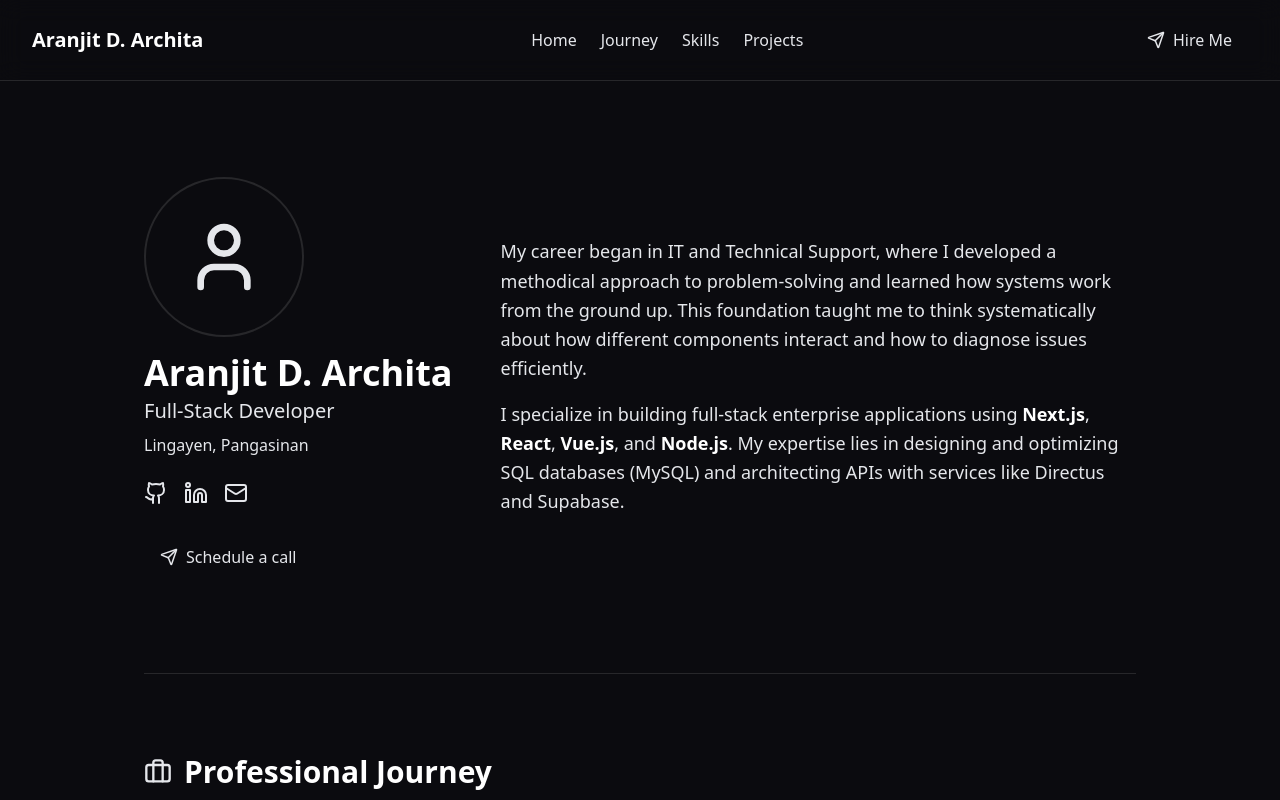
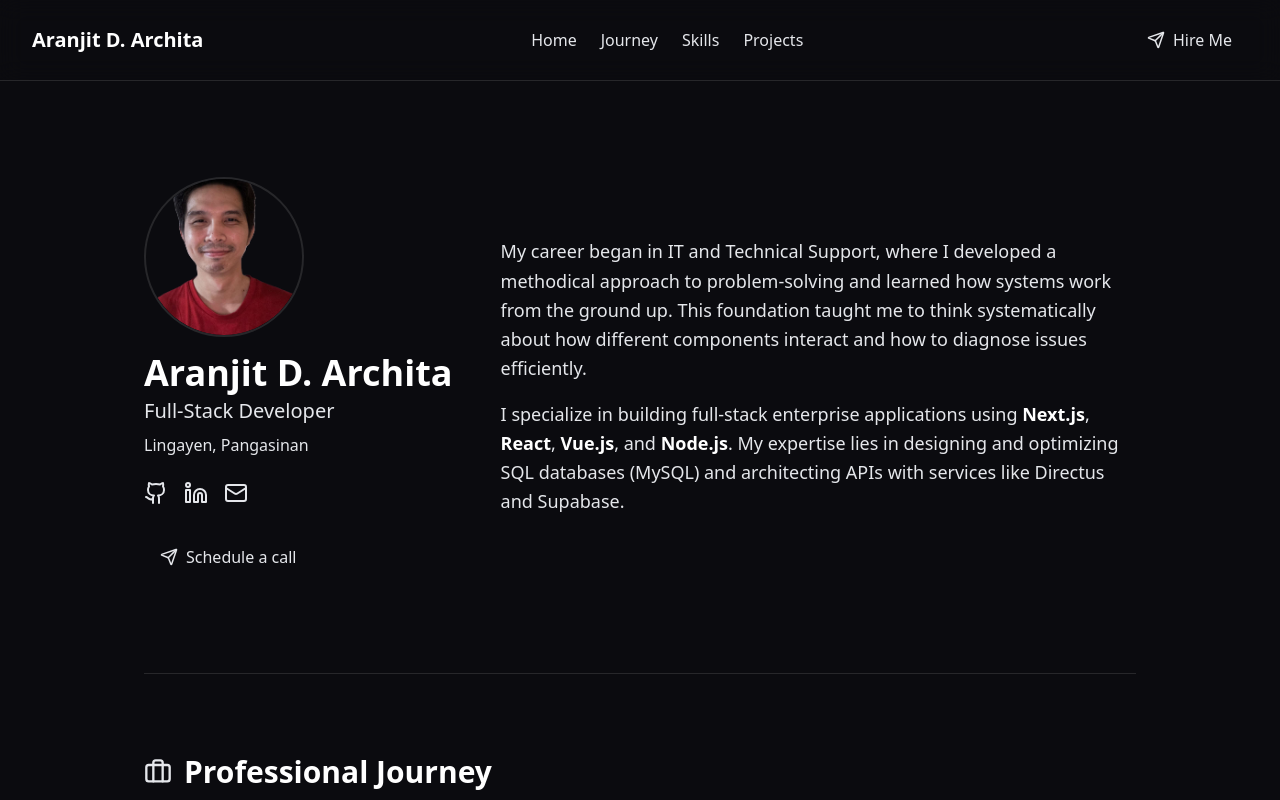
Before and after one commit to tijnara/online-portfolio, a Next.js app: page / in a window 1280 px wide. Shown: the top 800 px of the page. Built offline with nearby package versions, Linux system fonts and the light colour scheme.

Commit message:
Update Hero component to include profile image and improve layout

```diff
--- a/components/Hero.tsx
+++ b/components/Hero.tsx
@@ -1,17 +1,29 @@
-import { User, Linkedin, Github, Mail, Send } from 'lucide-react';
+"use client";
+
+import { Linkedin, Github, Mail, Send } from 'lucide-react';
 
 export function Hero() {
     return (
         <section id="home" className="py-24 flex flex-col md:flex-row items-center gap-12 border-b border-border">
             {/* Left Column */}
             <div className="flex flex-col items-center md:items-start text-center md:text-left">
-        {/* Placeholder for Profile Picture */}
-        <div className="w-40 h-40 rounded-full bg-card-solid border-2 border-card-solid-border flex items-center justify-center mb-4">
-          <User size={80} className="text-muted-foreground" />
+                {/* Profile Picture */}
+                <div
+                    className="w-40 h-40 rounded-full bg-card-solid border-2 border-card-solid-border flex items-center justify-center mb-4 overflow-hidden group"
+                    aria-label="Profile photo"
+                >
+                    <img
+                        src="/tijnara.png"
+                        alt="Aranjit D. Archita profile"
+                        className="w-full h-full object-center object-cover rounded-full"
+                        style={{ objectFit: 'cover', objectPosition: 'center' }}
+                    />
                 </div>
+
                 <h1 className="text-4xl font-bold text-white">Aranjit D. Archita</h1>
                 <p className="text-xl text-primary font-medium mt-1">Full-Stack Developer</p>
                 <p className="text-muted-foreground mt-2">Lingayen, Pangasinan</p>
+
                 {/* Social Links */}
                 <div className="flex gap-4 mt-6">
                     <a
@@ -23,7 +35,7 @@ export function Hero() {
                         <Github size={24} />
                     </a>
                     <a
-            href="#"
+                        href="#" // TODO: Add your LinkedIn URL
                         target="_blank"
                         rel="noopener noreferrer"
                         className="text-muted-foreground hover:text-primary transition-colors"
@@ -37,6 +49,7 @@ export function Hero() {
                         <Mail size={24} />
                     </a>
                 </div>
+
                 {/* Schedule a call button */}
                 <a
                     href="#contact"
@@ -46,7 +59,8 @@ export function Hero() {
                     Schedule a call
                 </a>
             </div>
-      {/* Right Column (Using text from your original About.tsx) */}
+
+            {/* Right Column */}
             <div className="flex-1">
                 <p className="text-lg text-foreground leading-relaxed">
                     My career began in IT and Technical Support, where I developed a methodical approach to problem-solving and learned how systems work from the ground up. This foundation taught me to think systematically about how different components interact and how to diagnose issues efficiently.
```
Also changed, not shown: public/tijnara.png (added). Lines whose indentation alone changed are shown as unchanged.
